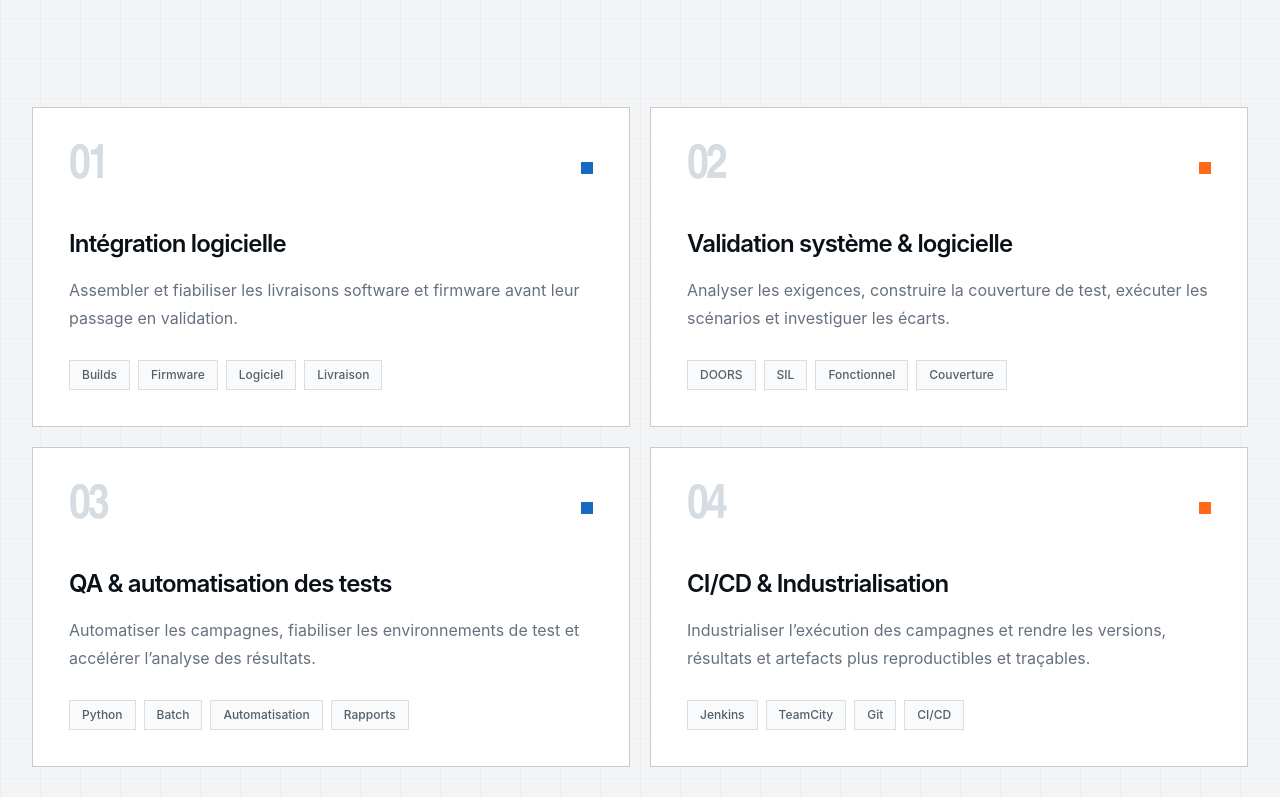
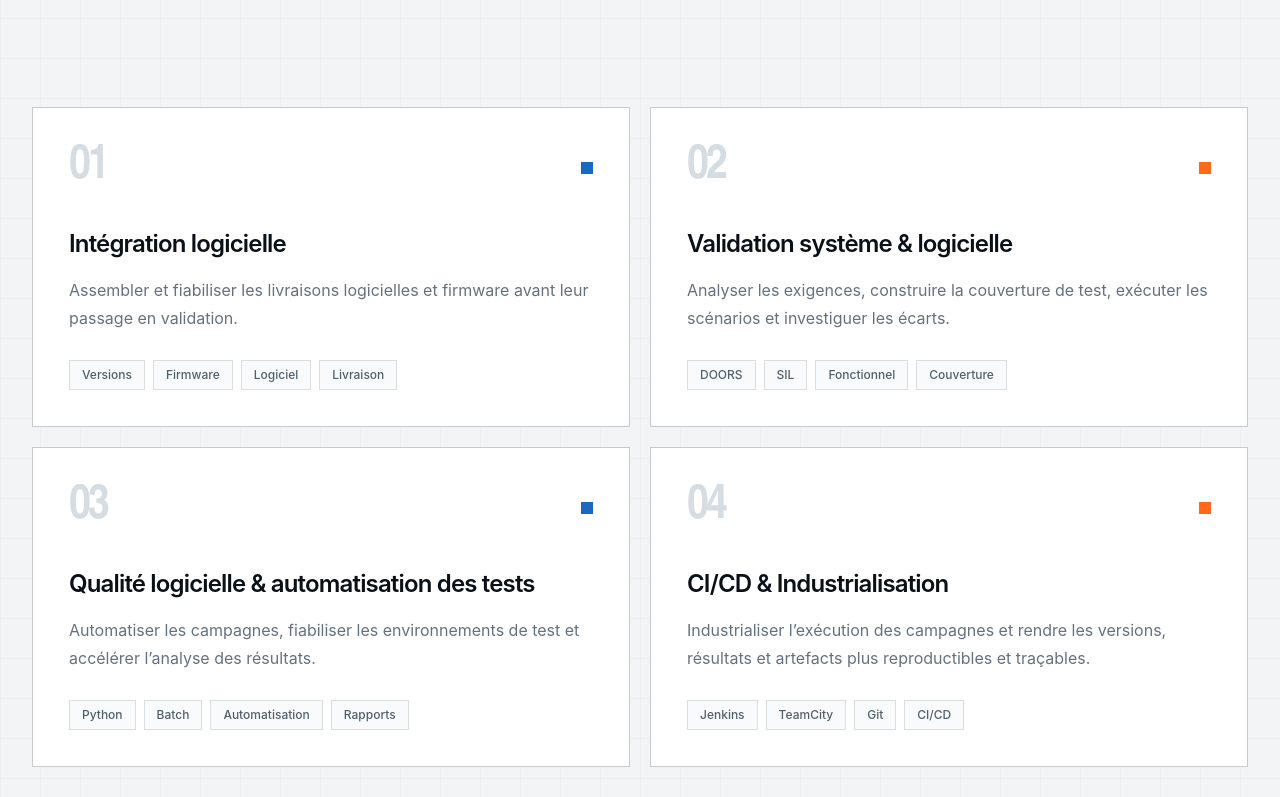
Before and after one commit to Robotham33/Portfolio-Hamza-Ghourabi, a Next.js app: page /expertise in a window 1280 px wide. Shown: the part 462-1259 px from the top of the page. Built offline with nearby package versions, Linux system fonts and the light colour scheme.

Commit message:
fix(copy): remove remaining unnecessary franglais

```diff
--- a/content/portfolio.ts
+++ b/content/portfolio.ts
@@ -79,7 +79,7 @@ export const experiences = [
     highlights: [
       "Développement logiciel embarqué sous ROS",
       "Rédaction et exécution de protocoles de tests fonctionnels et d’intégration",
-      "Identification, diagnostic et reporting des anomalies",
+      "Identification, diagnostic et suivi des anomalies",
       "Mise en place de simulateurs et d’environnements de test",
       "Validation de la conformité du produit final",
     ],
@@ -160,8 +160,8 @@ export const expertise = [
   {
     index: "01",
     title: "Intégration logicielle",
-    text: "Assembler et fiabiliser les livraisons software et firmware avant leur passage en validation.",
-    tags: ["Builds", "Firmware", "Logiciel", "Livraison"],
+    text: "Assembler et fiabiliser les livraisons logicielles et firmware avant leur passage en validation.",
+    tags: ["Versions", "Firmware", "Logiciel", "Livraison"],
   },
   {
     index: "02",
@@ -171,7 +171,7 @@ export const expertise = [
   },
   {
     index: "03",
-    title: "QA & automatisation des tests",
+    title: "Qualité logicielle & automatisation des tests",
     text: "Automatiser les campagnes, fiabiliser les environnements de test et accélérer l’analyse des résultats.",
     tags: ["Python", "Batch", "Automatisation", "Rapports"],
   },
@@ -190,9 +190,9 @@ export const caseStudies = [
     problem:
       "Plusieurs composants doivent être assemblés et vérifiés avant de pouvoir lancer la validation sur un système embarqué.",
     contribution:
-      "Réception des livraisons, construction des builds, installation, tests d’intégration et décision de passage vers les testeurs.",
+      "Réception des livraisons, génération des versions, installation, tests d’intégration et décision de passage vers les testeurs.",
     result:
-      "Un flux d’intégration plus lisible et reproductible, avec une frontière claire entre build, intégration et validation.",
+      "Un flux d’intégration plus lisible et reproductible, avec une frontière claire entre génération, intégration et validation.",
     stack: ["TeamCity", "Firmware", "Logiciel", "Embarqué"],
   },
   {
```
